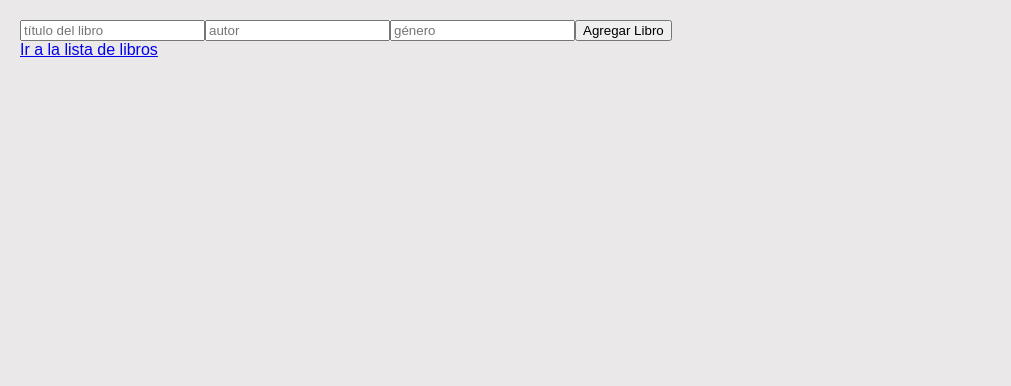
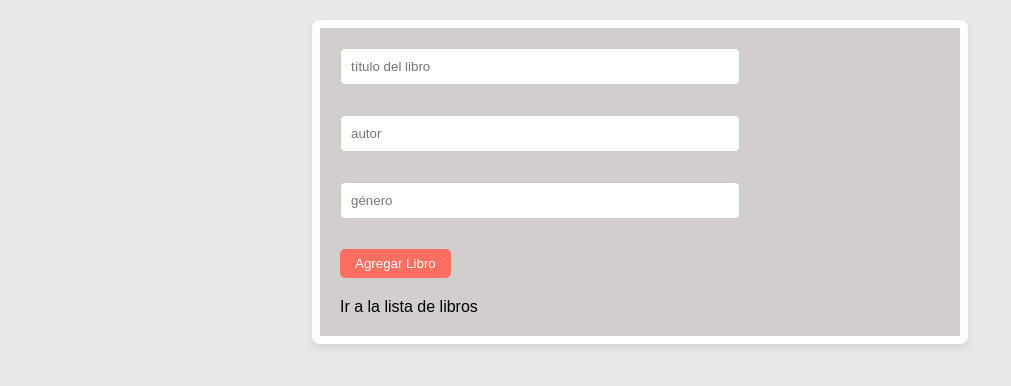
Before and after one commit to joy-amorin/bookshelf, a React app in the folder bookshelf/frontend/: page /add in a window 1280 px wide. Shown: the top 386 px of the page, without its empty margins (0-1011 px from the left). Built offline with nearby package versions, Linux system fonts and the light colour scheme; the HTML template or start-up script is replaced by a standard one.

Commit message:
styles in book-list and add-book views

```diff
--- a/bookshelf/frontend/src/AddBook.js
+++ b/bookshelf/frontend/src/AddBook.js
@@ -1,5 +1,6 @@
 import React, { useState } from "react";
 import { Link } from "react-router-dom";
+import './style/AddBook.css'
 
 const AddBook = () => {
     const [title, setTitle] = useState('');
@@ -51,7 +52,7 @@ const AddBook = () => {
     };
 
     return (
-        <div>
+        <div className="form-container">
             <form onSubmit={handleSubmit}>
                 <input
                     type="text"
@@ -76,8 +77,11 @@ const AddBook = () => {
                 />
                 <button type="submit">Agregar Libro</button>
             </form>
+            <div className="animation-container"></div>
             {sucessMessage && <p>{sucessMessage}</p>}
-            <Link to="/">Ir a la lista de libros</Link>
+            <Link to="/" className="book-list-link-2">
+                Ir a la lista de libros <i className="fas fa-book"></i>
+            </Link>
         </div>
     );
 };
--- a/bookshelf/frontend/src/BookList.js
+++ b/bookshelf/frontend/src/BookList.js
@@ -37,19 +37,21 @@ const BookList = () => {
   }
 
   return (
-    <div className='book-list-conatiner'>
+    <div className='book-list-container'>
       <h1 className='book-list-title'>Mi Biblioteca</h1>
       <ul className='book-list'>
         {books.map((book) => (
           <li key={book.id} className='book-list-item'>
             <div className='book-item-container'>
               <Link to={`/books/${book.id}`} className='book-list-link'>{book.title}</Link>
-              <button onClick={()=> handleDelete(book.id)} className='book-list-button'>Eliminar</button>
+              <button onClick={()=> handleDelete(book.id)} className='delete-book-button'>Eliminar</button>
             </div>
           </li>
         ))}
       </ul>
-      <Link to="/add">Agregar Libro</Link>
+      <div style={{ display: 'flex', justifyContent: 'flex-end' }}>
+        <Link to="/add" className='add-book-button'>Agregar Libro</Link>
+      </div>
     </div>
   );
 };
--- a/bookshelf/frontend/src/index.js
+++ b/bookshelf/frontend/src/index.js
@@ -1,7 +1,7 @@
 import React from 'react';
-import ReactDOM from 'react-dom/client'; // Asegúrate de importar desde 'react-dom/client'
+import ReactDOM from 'react-dom/client';
 import App from './App';
-import './style/index.css'; // Si tienes estilos*/
+import './style/index.css';
 
 // Crea un contenedor raíz para tu aplicación
 const root = ReactDOM.createRoot(document.getElementById('root'));
--- /dev/null
+++ b/bookshelf/frontend/src/style/AddBook.css
@@ -0,0 +1,61 @@
+  form {
+    display: flex;
+    flex-direction: column;
+  }
+  form input {
+    margin-bottom: 30px;
+  }
+
+  .form-container {
+    position: relative;
+    background-color:#d2cece;
+    border: 8px solid white;
+    max-width: 600px;
+    margin: 0 auto;
+    border-radius: 8px;
+    padding:  20px;
+    box-shadow: 0 4px 8px rgba(0, 0, 0, 0.1)
+  }
+
+  input {
+
+    box-sizing: border-box;
+    display: flex;
+    align-items: center;
+    max-width: 400px;
+    padding: 10px;
+    border: 1px solid #ccc;
+    border-radius: 5px;
+  }
+
+  button[type="submit"] {
+    max-width: 350px;
+    background-color: #ff6f61;
+    color: white;
+    margin-bottom: 20px;
+    padding: 7px 15px;
+    border: none;
+    border-radius: 5px;
+    cursor: pointer;
+    align-self: flex-start;
+  }
+
+  button[type="submit"]:hover {
+    background-color: #ff4136;
+  }
+
+  .book-list-link-2{
+    margin-top: 20px;
+    text-decoration: none;
+    color: black;
+  }
+
+  .book-list-link-2:hover {
+    text-decoration-line: underline;
+    color: #0056b3;
+  }
+
+  .book-list-link-2 i {
+    margin-left:2px;
+    color: #ff6f61;
+  }
--- a/bookshelf/frontend/src/style/BookList.css
+++ b/bookshelf/frontend/src/style/BookList.css
@@ -1,5 +1,6 @@
 .book-list-title {
   text-align: center;
+  font-family: 'Trebuchet MS', 'Lucida Sans Unicode', 'Lucida Grande', 'Lucida Sans', Arial, sans-serif;
   color: #444;
   font-size: 24px;
   font-weight: bold;
@@ -9,15 +10,21 @@
 .book-list {
   list-style-type: none;
   padding: 0;
-  max-width: 600px;
+  /*max-width: 600px;*/
   margin: 0 auto;
   background-color: #f9f9f9;
   border-radius: 8px;
   padding: 15px;
 }
 
+.book-list-container{
+  max-width: 600px;
+  margin: 0 auto;
+}
+
+
 .book-list-item {
-  background-color: #e6e6e6;
+  background-color: #d2cece;
   margin: 10px 0;
   padding: 10px 15px;
   border-radius: 8px;
@@ -33,7 +40,8 @@
 
 .book-list-link {
   text-decoration: none;
-  color: #001c39;
+  color: black;
+  font-family: 'Trebuchet MS', 'Lucida Sans Unicode', 'Lucida Grande', 'Lucida Sans', Arial, sans-serif;
   font-size: 18px;
   margin-left: 20px;
 }
@@ -43,7 +51,7 @@
   text-decoration: underline;
 }
 
-.book-list-button {
+.delete-book-button {
   background-color: #ff6f61;
   color: white;
   padding: 7px 15px;
@@ -52,13 +60,29 @@
   font-size: 14px;
   border: none;
   margin-right: 20px;
+  text-decoration: none;
   transition: background-color 0.3s ease;
 }
+.add-book-button {
+  margin-top: 20px;
+  background-color: #ff6f61;
+  color: white;
+  padding: 7px 15px;
+  border-radius: 5px;
+  cursor: pointer;
+  font-size: 14px;
+  border: none;
+  text-decoration: none;
+}
 
-.book-list-button:hover {
+.delete-book-button:hover {
+  background-color: #ff4136;
+}
+
+.add-book-button:hover {
   background-color: #ff4136;
 }
 
 .book-list-item:hover {
-  background-color: #b8b8b8;
+  background-color:  #dadada;
 }
--- a/bookshelf/frontend/static/frontend/index.html
+++ b/bookshelf/frontend/static/frontend/index.html
@@ -3,7 +3,9 @@
 <head>
     <meta charset="UTF-8">
     <meta name="viewport" content="width=device-width, initial-scale=1.0">
-    <title>Mi Aplicación</title>
+    <title>Bookshelf App</title>
+    <link href="https://fonts.googleapis.com/css2?family=Roboto:wght@700&display=swap" rel="stylesheet">
+    <link rel="stylesheet" href="https://cdnjs.cloudflare.com/ajax/libs/font-awesome/6.0.0-beta3/css/all.min.css" />
 </head>
 <body>
     <div id="root"></div>
```
